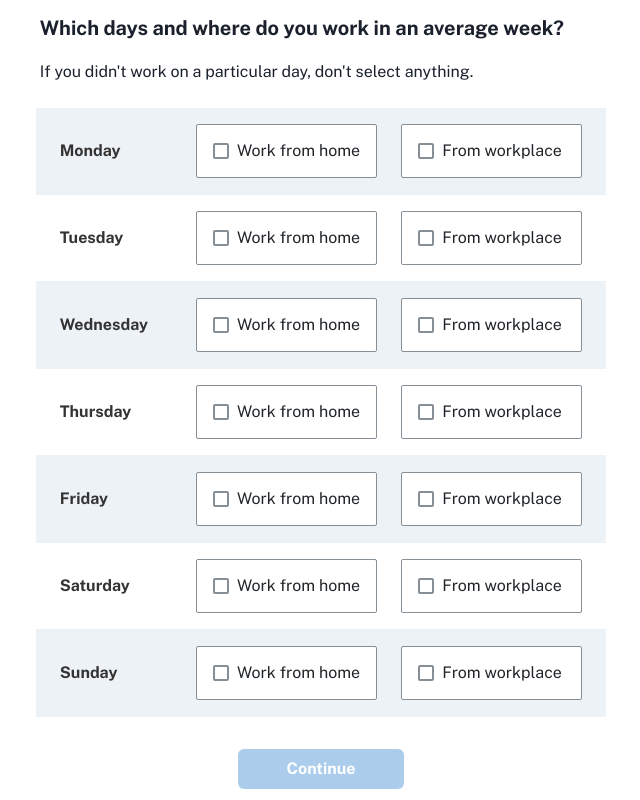
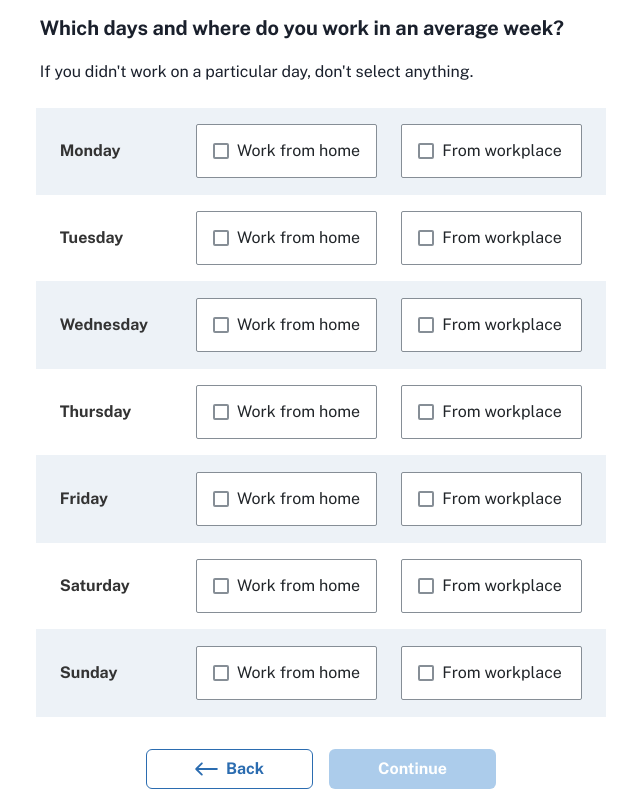
Before and after one commit to CodeforAustralia/council-emissions-calculator, a Next.js app: page /form/1 in a window 1280 px wide. Shown: the whole page, without its empty margins (319-959 px from the left). Built offline with nearby package versions, Linux system fonts and the light colour scheme.

Commit message:
update page 1 of form to reflect updated wireframe

```diff
--- a/pages/form/1.js
+++ b/pages/form/1.js
@@ -1,7 +1,7 @@
 import { useState } from "react";
 import { Heading, Text, Box, Checkbox, Grid } from "@chakra-ui/react";
 import Layout from "../../components/Layout/Layout";
-import useForm from "../../components/FormProvider";
+import useForm, { FormProvider } from "../../components/FormProvider";
 import LinkButton from "../../components/LinkButton/LinkButton";
 import { daysOfWeek } from "../../utils/constants";
 import {
@@ -20,28 +20,36 @@ export default function Question1() {
   const { answers, setAnswers } = useForm();
   const [days, setDays] = useState(answers.week);
 
-  const WorkCheckBox = ({ children, v, i }) => {
+  const WorkCheckBox = ({ children, value, index }) => {
     return (
       <Checkbox
         bgColor="#FFF"
         border="1px solid #868E96"
         borderRadius="2px"
         p="1rem"
-        onChange={(v) => {
+        onChange={(e) => {
           const arr = [...days];
-          arr[i] = v;
+          if (arr[index] === value) arr[index] = "didNotWork";
+          else arr[index] = value;
           setDays(arr);
         }}
-        checked={days[i] === v}
+        isChecked={days[index] === value}
       >
         {children}
       </Checkbox>
     );
   }
 
+  const saveAnswers = (prev) => {
+    setAnswers((prev) => ({
+      ...prev,
+      week: days,
+    }))
+  }
+
   return (
     <Layout>
-      <Box overflowY="scroll">
+      <Box>
 
         <Box p={1} lineHeight="4rem">
           <Heading as="h1" size="md">Which days and where do you work in an average week?</Heading>
@@ -54,39 +62,35 @@ export default function Question1() {
                 <Td fontWeight="bold" color="#333">{day}</Td>
                 <Td>
                   <Grid templateColumns="repeat(2, 1fr)" gap={6} color="#212529">
-                    <WorkCheckBox v="home" i={i}>Work from home</WorkCheckBox>
-                    <WorkCheckBox v="office" i={i}>From workplace</WorkCheckBox>
+                    <WorkCheckBox value="home" index={i}>Work from home</WorkCheckBox>
+                    <WorkCheckBox value="office" index={i}>From workplace</WorkCheckBox>
                   </Grid>
-                  {/* <RadioGroup
-                  onChange={(v) => {
-                    const arr = [...days];
-                    arr[i] = v;
-                    setDays(arr);
-                  }}
-                >
-                  <Radio value="office">Office / Onsite</Radio>
-                  <Radio value="home" ml={8}>
-                    Home
-                  </Radio>
-                </RadioGroup> */}
                 </Td>
               </Tr>
             ))}
           </Tbody>
         </Table>
       </Box>
+      <Grid templateColumns="repeat(2, 1fr)" gap={4}>
+        <LinkButton
+          href="/form/3"
+          onClick={saveAnswers}
+          outline
+        >
+          <svg pwidth="23" height="14" viewBox="0 0 23 14" fill="none" xmlns="http://www.w3.org/2000/svg">
+            <path fillRule="evenodd" clipRule="evenodd" d="M7.47622 0.711216C7.56352 0.798302 7.63279 0.901756 7.68005 1.01565C7.72732 1.12955 7.75164 1.25165 7.75164 1.37497C7.75164 1.49828 7.72732 1.62038 7.68005 1.73428C7.63279 1.84818 7.56352 1.95163 7.47622 2.03872L2.51309 6.99997L7.47622 11.9612C7.56338 12.0484 7.63252 12.1519 7.6797 12.2657C7.72687 12.3796 7.75115 12.5017 7.75115 12.625C7.75115 12.7482 7.72687 12.8703 7.6797 12.9842C7.63252 13.0981 7.56338 13.2016 7.47622 13.2887C7.38905 13.3759 7.28557 13.445 7.17169 13.4922C7.0578 13.5394 6.93574 13.5637 6.81247 13.5637C6.6892 13.5637 6.56713 13.5394 6.45325 13.4922C6.33936 13.445 6.23588 13.3759 6.14872 13.2887L0.523717 7.66372C0.436411 7.57663 0.367143 7.47318 0.319881 7.35928C0.272619 7.24538 0.248291 7.12328 0.248291 6.99997C0.248291 6.87665 0.272619 6.75455 0.319881 6.64065C0.367143 6.52676 0.436411 6.4233 0.523717 6.33622L6.14872 0.711216C6.2358 0.62391 6.33926 0.554642 6.45315 0.50738C6.56705 0.460118 6.68915 0.435791 6.81247 0.435791C6.93578 0.435791 7.05788 0.460118 7.17178 0.50738C7.28568 0.554642 7.38913 0.62391 7.47622 0.711216Z" fill="var(--chakra-colors-blue-600)" />
+            <path fillRule="evenodd" clipRule="evenodd" d="M1.1875 7C1.1875 6.75136 1.28627 6.5129 1.46209 6.33709C1.6379 6.16127 1.87636 6.0625 2.125 6.0625H21.8125C22.0611 6.0625 22.2996 6.16127 22.4754 6.33709C22.6512 6.5129 22.75 6.75136 22.75 7C22.75 7.24864 22.6512 7.4871 22.4754 7.66291C22.2996 7.83873 22.0611 7.9375 21.8125 7.9375H2.125C1.87636 7.9375 1.6379 7.83873 1.46209 7.66291C1.28627 7.4871 1.1875 7.24864 1.1875 7Z" fill="var(--chakra-colors-blue-600)" />
+          </svg>
+          <Text ml="0.5em">Back</Text>
+        </LinkButton>
         <LinkButton
           href="/form/3"
           disabled={days.every((v) => v === "didNotWork")}
-        onClick={() =>
-          setAnswers((prev) => ({
-            ...prev,
-            week: days,
-          }))
-        }
+          onClick={saveAnswers}
         >
           Continue
         </LinkButton>
+      </Grid>
     </Layout>
   );
 }
```
Lines whose indentation alone changed are shown as unchanged.
